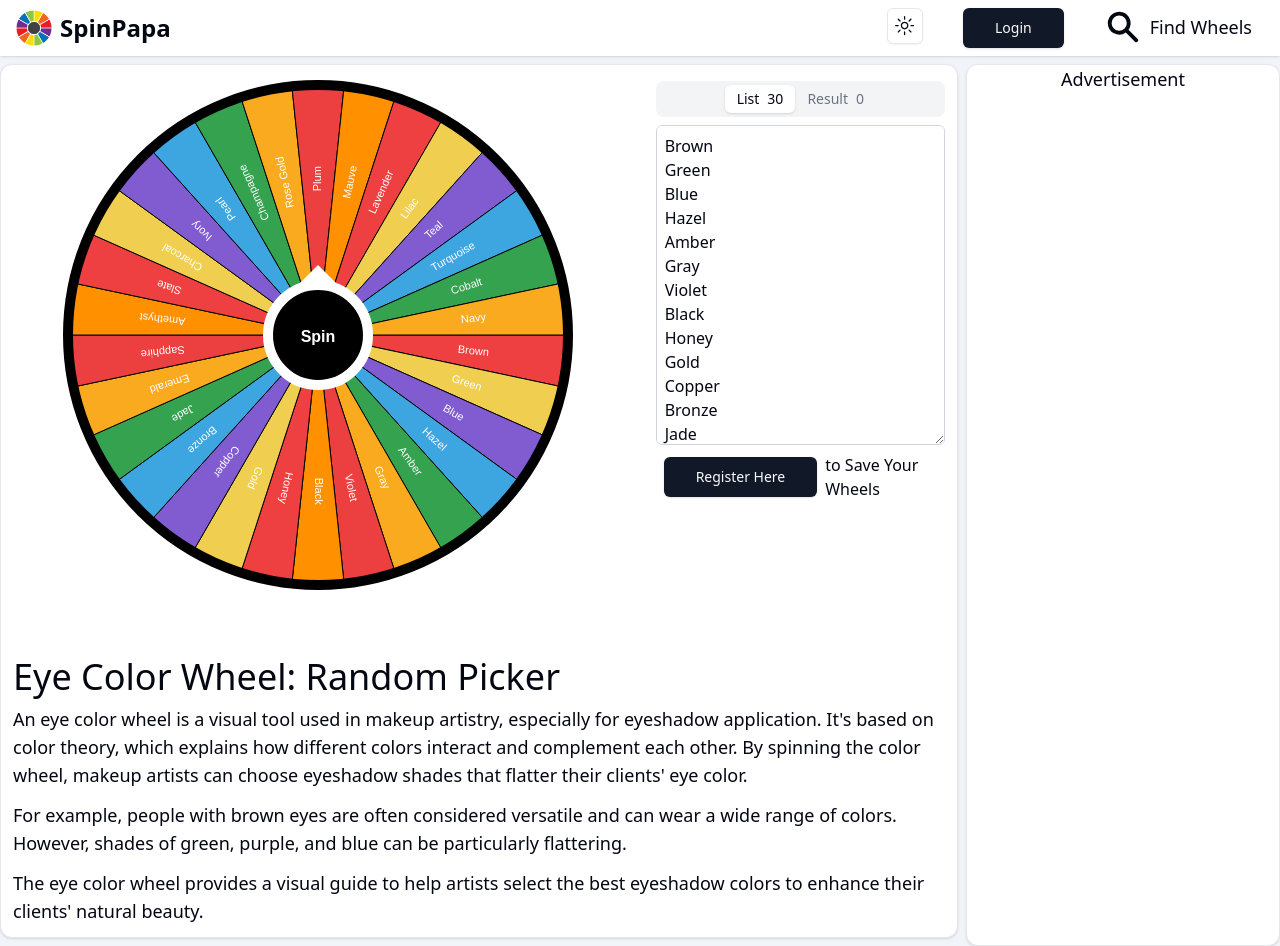
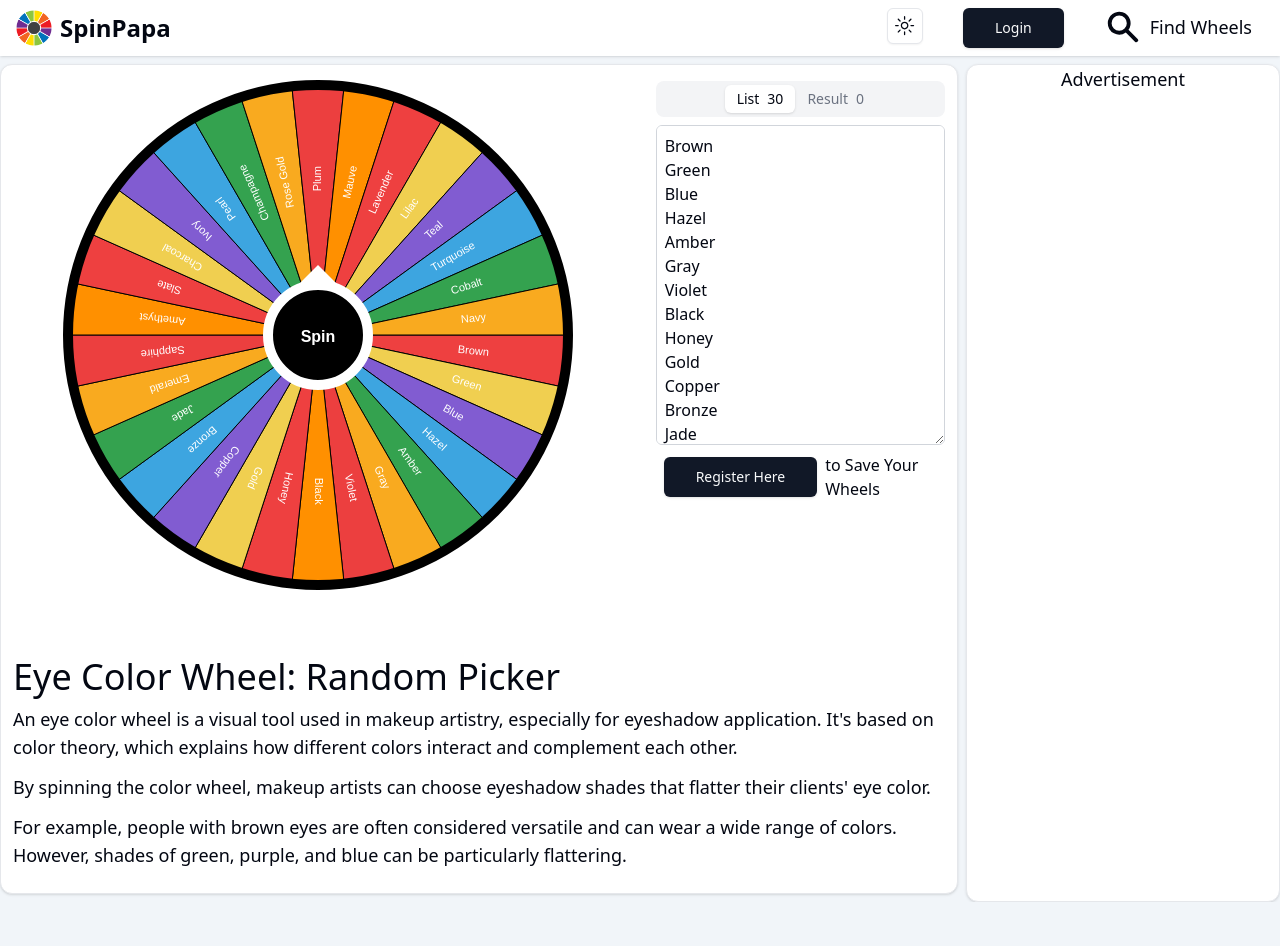
Before and after one commit to Creator149312/dcwheels, a Next.js app: page /wheels/eye-color-wheel in a window 1280 px wide. After the commit the page ends 902 px from the top, so only its background shows below. Built offline with nearby package versions, Linux system fonts and the light colour scheme; no server answers.

Commit message:
8 wheels added and updated the sitemap

```diff
--- a/app/wheels/bundesliga-wheel/page.js
+++ b/app/wheels/bundesliga-wheel/page.js
@@ -43,8 +43,8 @@ export default async function Page({ params }) {
             A Bundesliga spin wheel is a fun game where you randomly select a
             Bundesliga team or player. Perfect for football fans or just a
             casual game night, it adds an element of surprise and excitement to
-            your Bundesliga experience. Spin the wheel and see who you'll draft
-            or which team you'll play.
+            your Bundesliga experience. Spin the wheel and see who you&#39;ll draft
+            or which team you&#39;ll play.
           </p>
         </div>
       </div>
--- a/app/wheels/category-wheel/page.js
+++ b/app/wheels/category-wheel/page.js
@@ -46,7 +46,7 @@ export default async function Page({ params }) {
             category from the surrounding options.
           </p>
           <p className="mb-3">
-            Each category is displayed as a label or icon around the wheel's
+            Each category is displayed as a label or icon around the wheel&#39;s
             circumference. This design provides a compact and intuitive way for
             users to navigate through and choose their preferred category.
           </p>
--- a/app/wheels/charades-wheel/page.js
+++ b/app/wheels/charades-wheel/page.js
@@ -47,15 +47,15 @@ export default async function Page({ params }) {
         <div className="text-lg">
           <p className="mb-3">
             A charades wheel is a family-friendly game that provides a random
-            selection of topics for your next charade session. Whether you're an
+            selection of topics for your next charade session. Whether you&#39;re an
             adult or a child, this wheel offers a variety of ideas, from naughty
             to nice.
           </p>
-          <p className="mb-3">Spin the wheel to reveal a random topic, whether it's a
+          <p className="mb-3">Spin the wheel to reveal a random topic, whether it&#39;s a
             movie, a famous person, or an action. This generator ensures endless
             fun and laughter for your next game night.</p>
           <p className="mb-3">
-            Each topic is displayed as a word or phrase around the wheel's
+            Each topic is displayed as a word or phrase around the wheel&#39;s
             circumference. This design provides a quick and easy way to choose a
             new charade topic, adding an element of surprise and excitement to
             the game.
--- a/app/wheels/eye-color-wheel/page.js
+++ b/app/wheels/eye-color-wheel/page.js
@@ -50,20 +50,19 @@ export default async function Page({ params }) {
         <div className="text-lg">
           <p className="mb-3">
             An eye color wheel is a visual tool used in makeup artistry,
-            especially for eyeshadow application. It's based on color theory,
+            especially for eyeshadow application. It&#39;s based on color theory,
             which explains how different colors interact and complement each
-            other. By spinning the color wheel, makeup artists can choose
-            eyeshadow shades that flatter their clients' eye color.
+            other.
+          </p>
+          <p className="mb-3">
+          By spinning the color wheel, makeup artists can choose
+          eyeshadow shades that flatter their clients&#39; eye color.
           </p>
           <p className="mb-3">
             For example, people with brown eyes are often considered versatile
             and can wear a wide range of colors. However, shades of green,
             purple, and blue can be particularly flattering.
           </p>
-          <p>
-            The eye color wheel provides a visual guide to help artists select
-            the best eyeshadow colors to enhance their clients' natural beauty.
-          </p>
         </div>
       </div>
     </>
```
